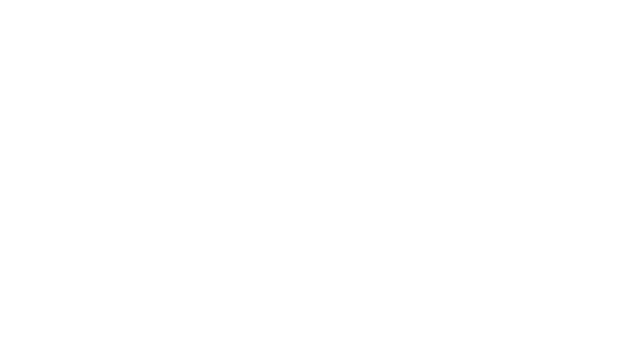
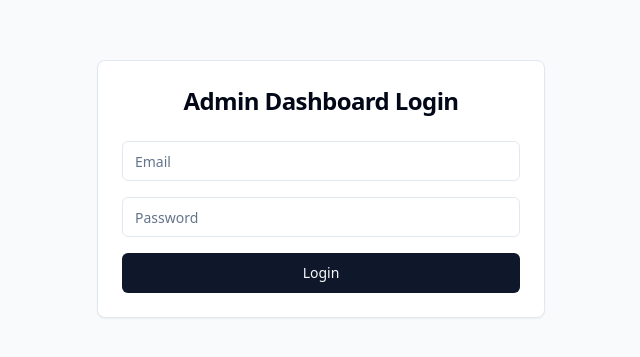
Before and after one commit to tonni-akter-dev/TOTALSPORTEK, a React (Vite) app: page /login in a window 1280 px wide. Before the commit this address had no page. Shown: the part 211-568 px from the top of the page, without its empty margins (319-959 px from the left). Built offline with nearby package versions, Linux system fonts and the light colour scheme.

Commit message:
Add dashboard frontend and login
Implemented the frontend for the dashboard, including a login feature. The login requires the username to be the email "ukashaatif123@gmail.com" and the password "ukashaatif68122@".
[skip gpt_engineer]

```diff
--- a/src/App.tsx
+++ b/src/App.tsx
@@ -4,6 +4,8 @@ import { TooltipProvider } from "@/components/ui/tooltip";
 import { QueryClient, QueryClientProvider } from "@tanstack/react-query";
 import { BrowserRouter, Routes, Route } from "react-router-dom";
 import Index from "./pages/Index";
+import Login from "./pages/Login";
+import Dashboard from "./pages/Dashboard";
 import StreamDetails from "./pages/StreamDetails";
 
 const queryClient = new QueryClient();
@@ -16,6 +18,8 @@ const App = () => (
       <BrowserRouter>
         <Routes>
           <Route path="/" element={<Index />} />
+          <Route path="/login" element={<Login />} />
+          <Route path="/dashboard" element={<Dashboard />} />
           <Route path="/stream/:streamId" element={<StreamDetails />} />
         </Routes>
       </BrowserRouter>
--- a/src/integrations/supabase/types.ts
+++ b/src/integrations/supabase/types.ts
@@ -9,6 +9,36 @@ export type Json =
 export type Database = {
   public: {
     Tables: {
+      channels: {
+        Row: {
+          created_at: string
+          description: string | null
+          id: string
+          logo_url: string | null
+          name: string
+          status: boolean | null
+          updated_at: string
+        }
+        Insert: {
+          created_at?: string
+          description?: string | null
+          id?: string
+          logo_url?: string | null
+          name: string
+          status?: boolean | null
+          updated_at?: string
+        }
+        Update: {
+          created_at?: string
+          description?: string | null
+          id?: string
+          logo_url?: string | null
+          name?: string
+          status?: boolean | null
+          updated_at?: string
+        }
+        Relationships: []
+      }
       events: {
         Row: {
           created_at: string
--- /dev/null
+++ b/src/pages/Dashboard.tsx
@@ -0,0 +1,103 @@
+import { useEffect, useState } from "react";
+import { useNavigate } from "react-router-dom";
+import { supabase } from "@/integrations/supabase/client";
+import { Button } from "@/components/ui/button";
+import {
+  Card,
+  CardContent,
+  CardDescription,
+  CardHeader,
+  CardTitle,
+} from "@/components/ui/card";
+
+const Dashboard = () => {
+  const navigate = useNavigate();
+  const [loading, setLoading] = useState(true);
+  const [stats, setStats] = useState({
+    events: 0,
+    teams: 0,
+    leagues: 0,
+    channels: 0,
+  });
+
+  useEffect(() => {
+    checkUser();
+    fetchStats();
+  }, []);
+
+  const checkUser = async () => {
+    const { data: { session } } = await supabase.auth.getSession();
+    if (!session) {
+      navigate("/login");
+    } else {
+      setLoading(false);
+    }
+  };
+
+  const fetchStats = async () => {
+    const fetchCount = async (table: string) => {
+      const { count } = await supabase
+        .from(table)
+        .select("*", { count: "exact", head: true });
+      return count || 0;
+    };
+
+    const [events, teams, leagues, channels] = await Promise.all([
+      fetchCount("events"),
+      fetchCount("teams"),
+      fetchCount("leagues"),
+      fetchCount("channels"),
+    ]);
+
+    setStats({ events, teams, leagues, channels });
+  };
+
+  const handleLogout = async () => {
+    await supabase.auth.signOut();
+    navigate("/login");
+  };
+
+  if (loading) {
+    return <div>Loading...</div>;
+  }
+
+  return (
+    <div className="min-h-screen bg-gray-50">
+      <nav className="bg-white shadow-sm">
+        <div className="max-w-7xl mx-auto px-4 sm:px-6 lg:px-8">
+          <div className="flex justify-between h-16 items-center">
+            <h1 className="text-xl font-bold">Admin Dashboard</h1>
+            <Button onClick={handleLogout} variant="outline">
+              Logout
+            </Button>
+          </div>
+        </div>
+      </nav>
+
+      <main className="max-w-7xl mx-auto py-6 sm:px-6 lg:px-8">
+        <div className="px-4 py-6 sm:px-0">
+          <div className="grid grid-cols-1 gap-4 sm:grid-cols-2 lg:grid-cols-4">
+            <StatsCard title="Total Events" value={stats.events} />
+            <StatsCard title="Total Teams" value={stats.teams} />
+            <StatsCard title="Total Leagues" value={stats.leagues} />
+            <StatsCard title="Total Channels" value={stats.channels} />
+          </div>
+        </div>
+      </main>
+    </div>
+  );
+};
+
+const StatsCard = ({ title, value }: { title: string; value: number }) => (
+  <Card>
+    <CardHeader>
+      <CardTitle className="text-xl">{title}</CardTitle>
+      <CardDescription>Total count</CardDescription>
+    </CardHeader>
+    <CardContent>
+      <p className="text-3xl font-bold">{value}</p>
+    </CardContent>
+  </Card>
+);
+
+export default Dashboard;
--- /dev/null
+++ b/src/pages/Login.tsx
@@ -0,0 +1,84 @@
+import { useState, useEffect } from "react";
+import { useNavigate } from "react-router-dom";
+import { supabase } from "@/integrations/supabase/client";
+import { Button } from "@/components/ui/button";
+import { Input } from "@/components/ui/input";
+import { Alert, AlertDescription } from "@/components/ui/alert";
+import { Card, CardContent, CardHeader, CardTitle } from "@/components/ui/card";
+
+const Login = () => {
+  const [email, setEmail] = useState("");
+  const [password, setPassword] = useState("");
+  const [error, setError] = useState<string | null>(null);
+  const navigate = useNavigate();
+
+  useEffect(() => {
+    const checkUser = async () => {
+      const { data: { session } } = await supabase.auth.getSession();
+      if (session) {
+        navigate("/dashboard");
+      }
+    };
+    checkUser();
+  }, [navigate]);
+
+  const handleLogin = async (e: React.FormEvent) => {
+    e.preventDefault();
+    try {
+      const { data, error } = await supabase.auth.signInWithPassword({
+        email,
+        password,
+      });
+
+      if (error) throw error;
+
+      if (data.user) {
+        navigate("/dashboard");
+      }
+    } catch (error: any) {
+      setError(error.message);
+    }
+  };
+
+  return (
+    <div className="min-h-screen flex items-center justify-center bg-gray-50">
+      <Card className="w-full max-w-md">
+        <CardHeader>
+          <CardTitle className="text-2xl text-center">Admin Dashboard Login</CardTitle>
+        </CardHeader>
+        <CardContent>
+          {error && (
+            <Alert variant="destructive" className="mb-4">
+              <AlertDescription>{error}</AlertDescription>
+            </Alert>
+          )}
+          <form onSubmit={handleLogin} className="space-y-4">
+            <div>
+              <Input
+                type="email"
+                placeholder="Email"
+                value={email}
+                onChange={(e) => setEmail(e.target.value)}
+                required
+              />
+            </div>
+            <div>
+              <Input
+                type="password"
+                placeholder="Password"
+                value={password}
+                onChange={(e) => setPassword(e.target.value)}
+                required
+              />
+            </div>
+            <Button type="submit" className="w-full">
+              Login
+            </Button>
+          </form>
+        </CardContent>
+      </Card>
+    </div>
+  );
+};
+
+export default Login;
```
